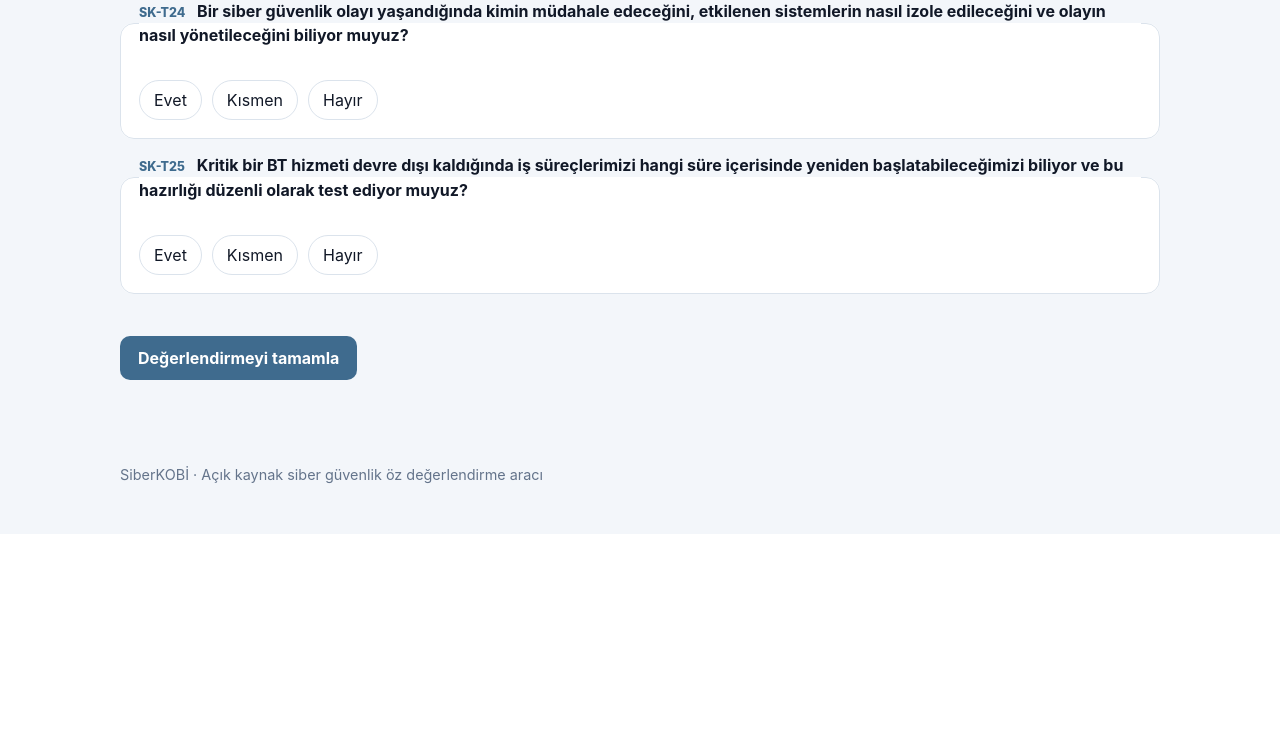
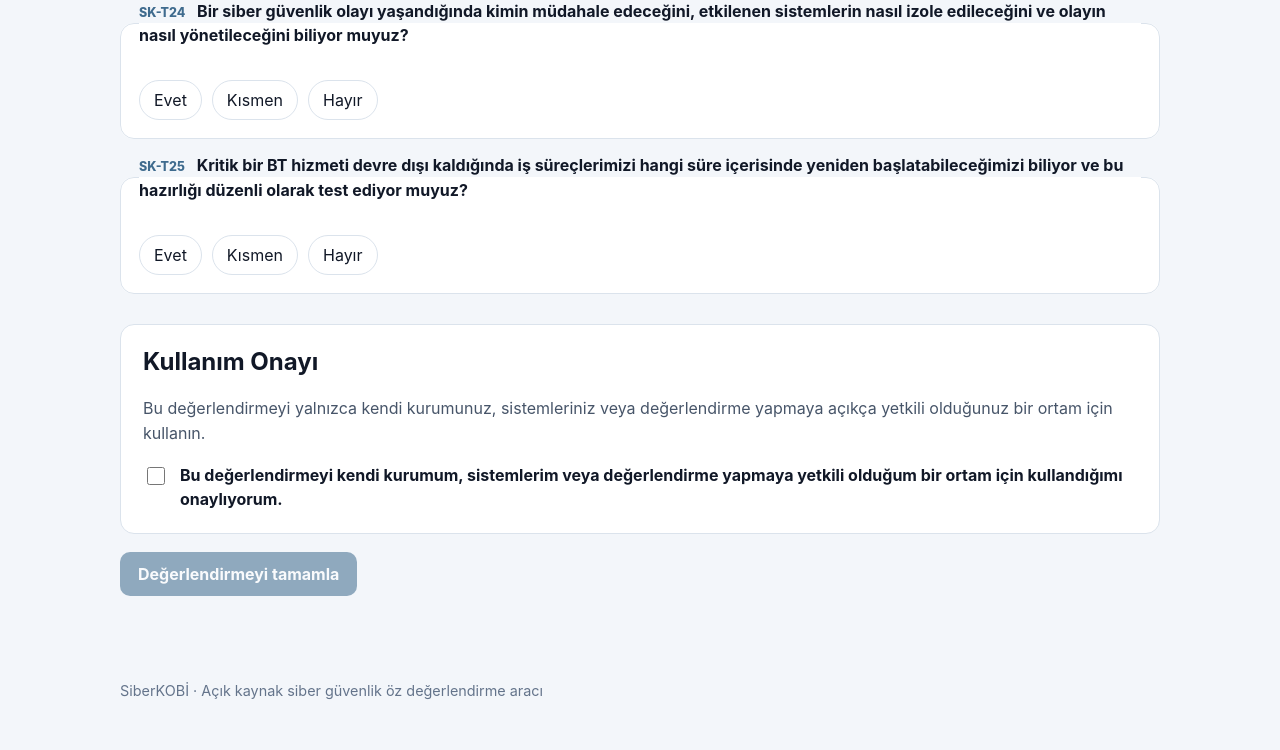
Before and after one commit to YagmurEr/siberkobi, a Flask app: page / in a window 1280 px wide. Shown: the part 3851-4601 px from the top of the page. Before the commit the page ends 4335 px from the top, so only its background shows below. Run offline with Flask 3, Linux system fonts and the light colour scheme.

Commit message:
Enforce stateless assessment and usage authorization
* feat: require authorized-use confirmation

* feat: add mandatory usage authorization gate

* feat: lock assessment submit until authorization

* style: add authorization confirmation panel

* test: enforce stateless and authorization behavior

* docs: define stateless retention and usage authorization

* test: include mandatory authorization in result smoke test

```diff
--- a/app/static/app.css
+++ b/app/static/app.css
@@ -20,7 +20,7 @@ h1 { font-size: clamp(2rem, 5vw, 3.2rem); line-height: 1.1; margin: 0; }
 .lead { max-width: 780px; font-size: 1.12rem; line-height: 1.65; color: #475569; }
 .category { margin: 24px 0; }
 .category h2 { margin-bottom: 16px; }
-.question, .result-card, .finding, .cta { background: var(--surface); border: 1px solid var(--line); border-radius: 14px; }
+.question, .result-card, .finding, .cta, .authorization { background: var(--surface); border: 1px solid var(--line); border-radius: 14px; }
 .question { margin: 0 0 14px; padding: 18px; }
 .question legend { width: 100%; padding: 0; font-weight: 650; line-height: 1.55; }
 .qid { display: inline-block; font-size: .78rem; font-weight: 800; color: var(--brand); margin-right: 8px; }
@@ -30,8 +30,14 @@ h1 { font-size: clamp(2rem, 5vw, 3.2rem); line-height: 1.1; margin: 0; }
 .answers span { display: inline-block; padding: 9px 14px; border: 1px solid var(--line); border-radius: 999px; background: #fff; }
 .answers input:checked + span { border-color: var(--brand); box-shadow: 0 0 0 2px rgba(63,107,142,.15); }
 .answers input:focus-visible + span { outline: 3px solid rgba(63,107,142,.25); outline-offset: 2px; }
+.authorization { margin: 30px 0 0; padding: 22px; }
+.authorization h2 { margin-top: 0; }
+.authorization p { color: #475569; line-height: 1.6; }
+.authorization-check { display: flex; gap: 12px; align-items: flex-start; cursor: pointer; font-weight: 650; line-height: 1.5; }
+.authorization-check input { margin-top: 4px; width: 18px; height: 18px; flex: 0 0 auto; }
 .actions { display: flex; flex-wrap: wrap; gap: 12px; align-items: center; padding: 18px 0 48px; }
 button, .button-link { border: 0; border-radius: 10px; background: var(--brand); color: #fff; padding: 12px 18px; font: inherit; font-weight: 700; cursor: pointer; text-decoration: none; }
+button:disabled { opacity: .55; cursor: not-allowed; }
 .secondary-link { color: var(--brand-dark); font-weight: 700; }
 .alert { background: #fff7ed; border: 1px solid #fdba74; padding: 14px 16px; border-radius: 10px; }
 .result-grid { display: grid; grid-template-columns: repeat(auto-fit, minmax(210px, 1fr)); gap: 14px; }
--- a/app/static/app.js
+++ b/app/static/app.js
@@ -3,4 +3,17 @@ document.addEventListener("DOMContentLoaded", () => {
   if (printButton) {
     printButton.addEventListener("click", () => window.print());
   }
+
+  const assessmentForm = document.querySelector("[data-assessment-form]");
+  const authorizationCheckbox = document.querySelector("[data-authorization-checkbox]");
+  const submitButton = document.querySelector("[data-submit-button]");
+
+  if (assessmentForm && authorizationCheckbox && submitButton) {
+    const syncAuthorizationState = () => {
+      submitButton.disabled = !authorizationCheckbox.checked;
+    };
+
+    authorizationCheckbox.addEventListener("change", syncAuthorizationState);
+    syncAuthorizationState();
+  }
 });
--- a/app/templates/assessment.html
+++ b/app/templates/assessment.html
@@ -11,7 +11,7 @@
 <div class="alert" role="alert">{{ error }}</div>
 {% endif %}
 
-<form method="post" action="{{ url_for('web.result') }}">
+<form method="post" action="{{ url_for('web.result') }}" data-assessment-form>
   {% for category in data.categories %}
   <section class="category">
     <h2>{{ category.name }}</h2>
@@ -39,8 +39,30 @@
     {% endfor %}
   </section>
   {% endfor %}
+
+  <section class="authorization">
+    <h2>Kullanım Onayı</h2>
+    <p>
+      Bu değerlendirmeyi yalnızca kendi kurumunuz, sistemleriniz veya değerlendirme
+      yapmaya açıkça yetkili olduğunuz bir ortam için kullanın.
+    </p>
+    <label class="authorization-check">
+      <input
+        type="checkbox"
+        name="authorization_confirmed"
+        value="yes"
+        data-authorization-checkbox
+        {% if authorization_confirmed %}checked{% endif %}
+        required>
+      <span>
+        Bu değerlendirmeyi kendi kurumum, sistemlerim veya değerlendirme yapmaya
+        yetkili olduğum bir ortam için kullandığımı onaylıyorum.
+      </span>
+    </label>
+  </section>
+
   <div class="actions">
-    <button type="submit">Değerlendirmeyi tamamla</button>
+    <button type="submit" data-submit-button disabled>Değerlendirmeyi tamamla</button>
   </div>
 </form>
 {% endblock %}
--- a/app/web/routes.py
+++ b/app/web/routes.py
@@ -4,6 +4,9 @@ from app.assessment.loader import load_assessment
 from app.evaluation.engine import evaluate
 
 web_bp = Blueprint("web", __name__)
+
+_AUTHORIZATION_FIELD = "authorization_confirmed"
+_AUTHORIZATION_VALUE = "yes"
 
 
 @web_bp.get("/")
@@ -20,6 +23,22 @@ def result():
         for question in data["questions"]
     }
 
+    if request.form.get(_AUTHORIZATION_FIELD) != _AUTHORIZATION_VALUE:
+        return (
+            render_template(
+                "assessment.html",
+                data=data,
+                error=(
+                    "Değerlendirmeye devam etmek için bu aracı kendi kurumunuz, "
+                    "sistemleriniz veya değerlendirme yapmaya yetkili olduğunuz "
+                    "bir ortam için kullandığınızı onaylamanız gerekir."
+                ),
+                previous=responses,
+                authorization_confirmed=False,
+            ),
+            400,
+        )
+
     try:
         evaluation = evaluate(responses)
     except ValueError as exc:
@@ -29,6 +48,7 @@ def result():
                 data=data,
                 error=str(exc),
                 previous=responses,
+                authorization_confirmed=True,
             ),
             400,
         )
```
Also changed, not shown: docs/ARCHITECTURE.md (+29 -3 lines), tests/test_smoke.py (+1 -0 lines), tests/test_web.py (+47 -5 lines).
